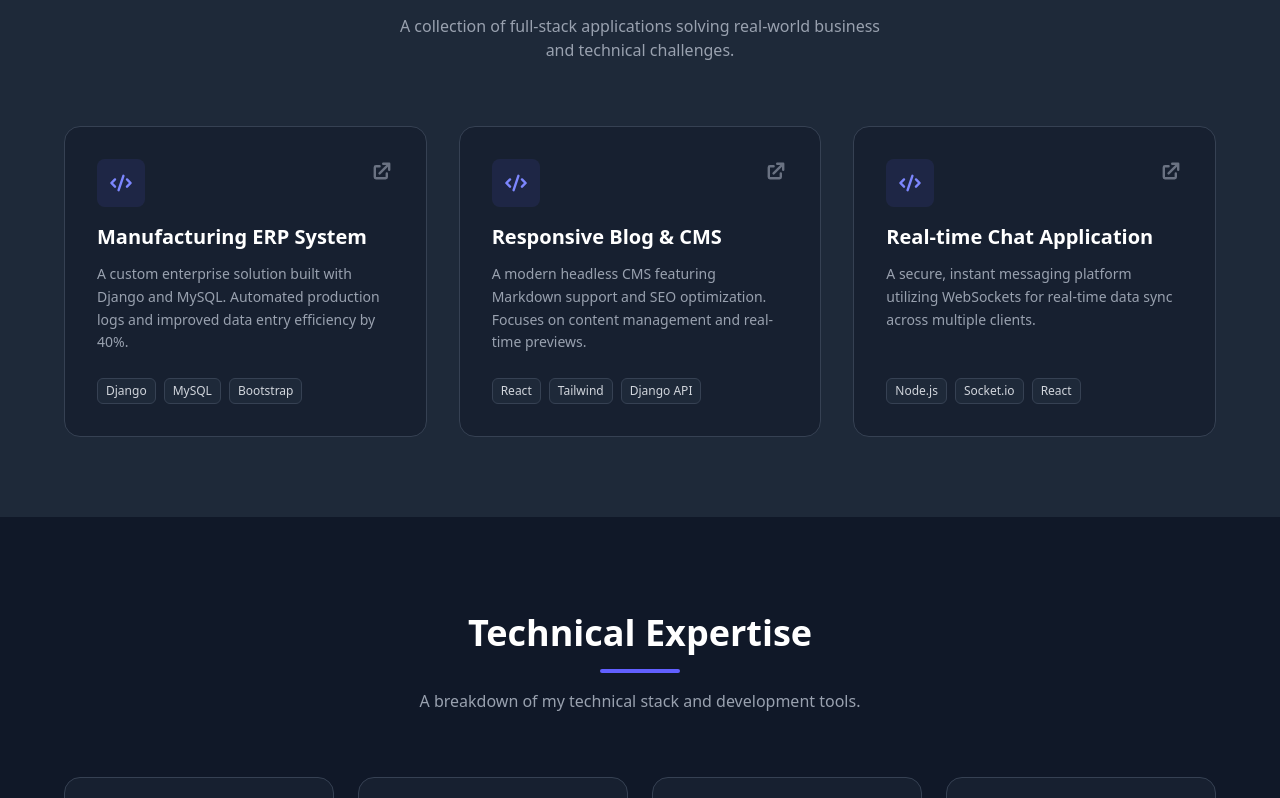
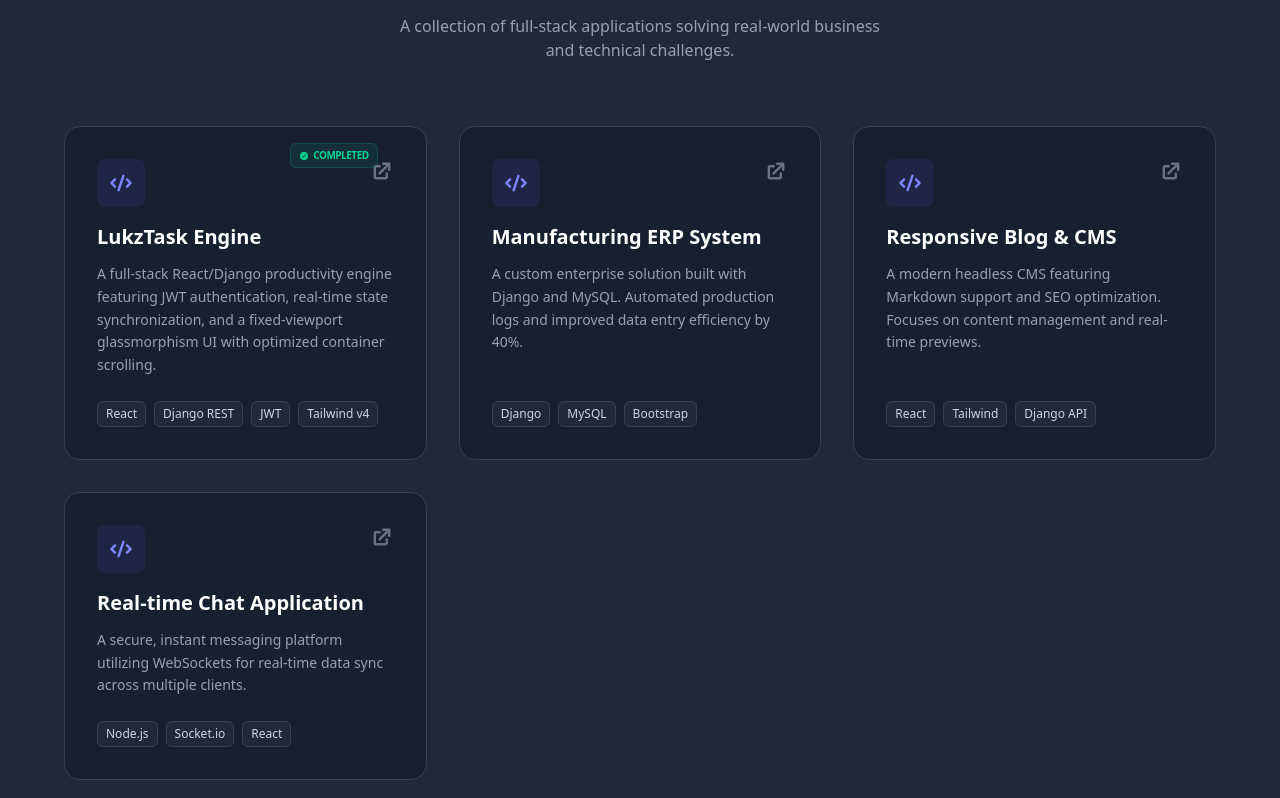
Before and after one commit to elmer1998/Portfolio_, a React (Vite) app: page / in a window 1280 px wide. Shown: the part 1742-2540 px from the top of the page. Built offline with nearby package versions, Linux system fonts and the light colour scheme.

Commit message:
Add LukzTask in the Projects

```diff
--- a/src/components/Projects.jsx
+++ b/src/components/Projects.jsx
@@ -1,12 +1,19 @@
-import { HiExternalLink, HiCode } from "react-icons/hi";
+import { HiExternalLink, HiCode, HiCheckCircle } from "react-icons/hi";
 
 export default function Projects() {
   const projects = [
     {
+      name: "LukzTask Engine",
+      description: "A full-stack React/Django productivity engine featuring JWT authentication, real-time state synchronization, and a fixed-viewport glassmorphism UI with optimized container scrolling.",
+      tags: ["React", "Django REST", "JWT", "Tailwind v4"],
+      link: "#",
+      status: "Completed" // New status indicator
+    },
+    {
       name: "Manufacturing ERP System",
       description: "A custom enterprise solution built with Django and MySQL. Automated production logs and improved data entry efficiency by 40%.",
       tags: ["Django", "MySQL", "Bootstrap"],
-      link: "#", // Add link or internal detail page
+      link: "#",
     },
     {
       name: "Responsive Blog & CMS",
@@ -37,11 +44,18 @@ export default function Projects() {
           {projects.map((proj) => (
             <div
               key={proj.name}
-              className="group bg-gray-900/50 border border-gray-700 p-8 rounded-2xl hover:border-indigo-500/50 transition-all duration-300 flex flex-col justify-between"
+              className="group bg-gray-900/50 border border-gray-700 p-8 rounded-2xl hover:border-indigo-500/50 transition-all duration-300 flex flex-col justify-between relative overflow-hidden"
             >
+              {/* Completed Badge for LukzTask */}
+              {proj.status === "Completed" && (
+                <div className="absolute top-4 right-12 flex items-center gap-1 px-2 py-1 bg-emerald-500/10 text-emerald-400 text-[10px] font-black uppercase tracking-tighter rounded-md border border-emerald-500/20">
+                  <HiCheckCircle /> {proj.status}
+                </div>
+              )}
+
               <div>
                 <div className="flex justify-between items-start mb-4">
-                  <div className="p-3 bg-indigo-500/10 rounded-lg text-indigo-400">
+                  <div className="p-3 bg-indigo-500/10 rounded-lg text-indigo-400 group-hover:bg-indigo-500 group-hover:text-white transition-all duration-300">
                     <HiCode size={24} />
                   </div>
                   <a href={proj.link} className="text-gray-500 hover:text-white transition-colors">
```
Also changed, not shown: 1 other file (tests, documents, lock files or other folders).
